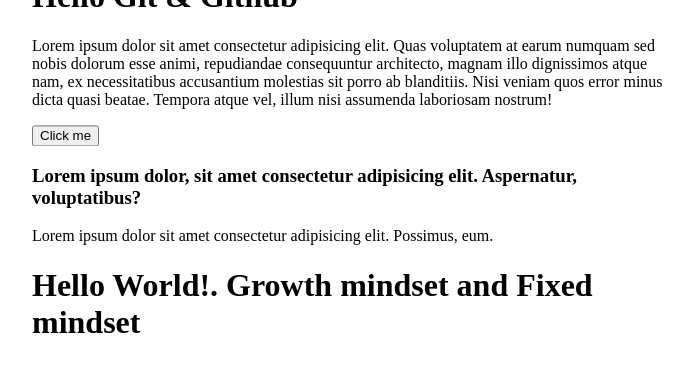
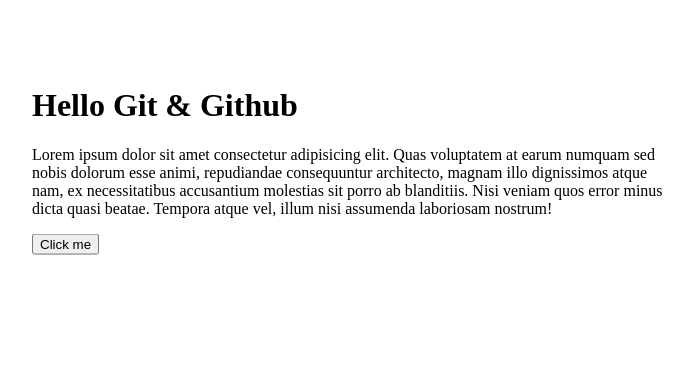
Before and after one commit to thongDev2022/thong-project, a plain HTML site: page index.html in a window 1280 px wide. Shown: the whole page, without its empty margins (288-981 px from the left). Drawn offline with Linux system fonts and the light colour scheme.

Commit message:
Delete 2 tages from file index.html

```diff
--- a/index.html
+++ b/index.html
@@ -19,9 +19,6 @@
         <h1>Hello Git & Github</h1>
         <p>Lorem ipsum dolor sit amet consectetur adipisicing elit. Quas voluptatem at earum numquam sed nobis dolorum esse animi, repudiandae consequuntur architecto, magnam illo dignissimos atque nam, ex necessitatibus accusantium molestias sit porro ab blanditiis. Nisi veniam quos error minus dicta quasi beatae. Tempora atque vel, illum nisi assumenda laboriosam nostrum!</p>
         <button>Click me</button>
-        <h3>Lorem ipsum dolor, sit amet consectetur adipisicing elit. Aspernatur, voluptatibus?</h3>
-        <p>Lorem ipsum dolor sit amet consectetur adipisicing elit. Possimus, eum.</p>
-        <h1>Hello World!. Growth mindset and Fixed mindset</h1>
     </div>
 </body>
 </html>
```
